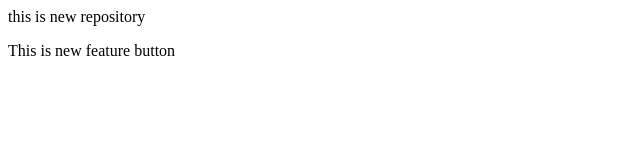
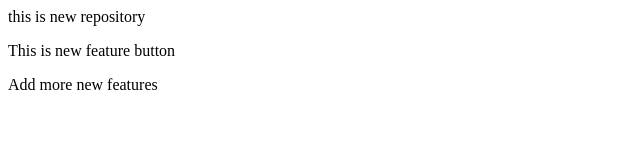
Before and after one commit to DuaaIqbal/New, a plain HTML site: page index.html/index.html in a window 1280 px wide. Shown: the whole page, without its empty margins (0-640 px from the left). Drawn offline with Linux system fonts and the light colour scheme.

Commit message:
Add one more feature

```diff
--- a/index.html/index.html
+++ b/index.html/index.html
@@ -1,2 +1,3 @@
 <p>this is new repository</p>
 <p>This is new feature button</p>
+<p>Add more new features</p>
```
